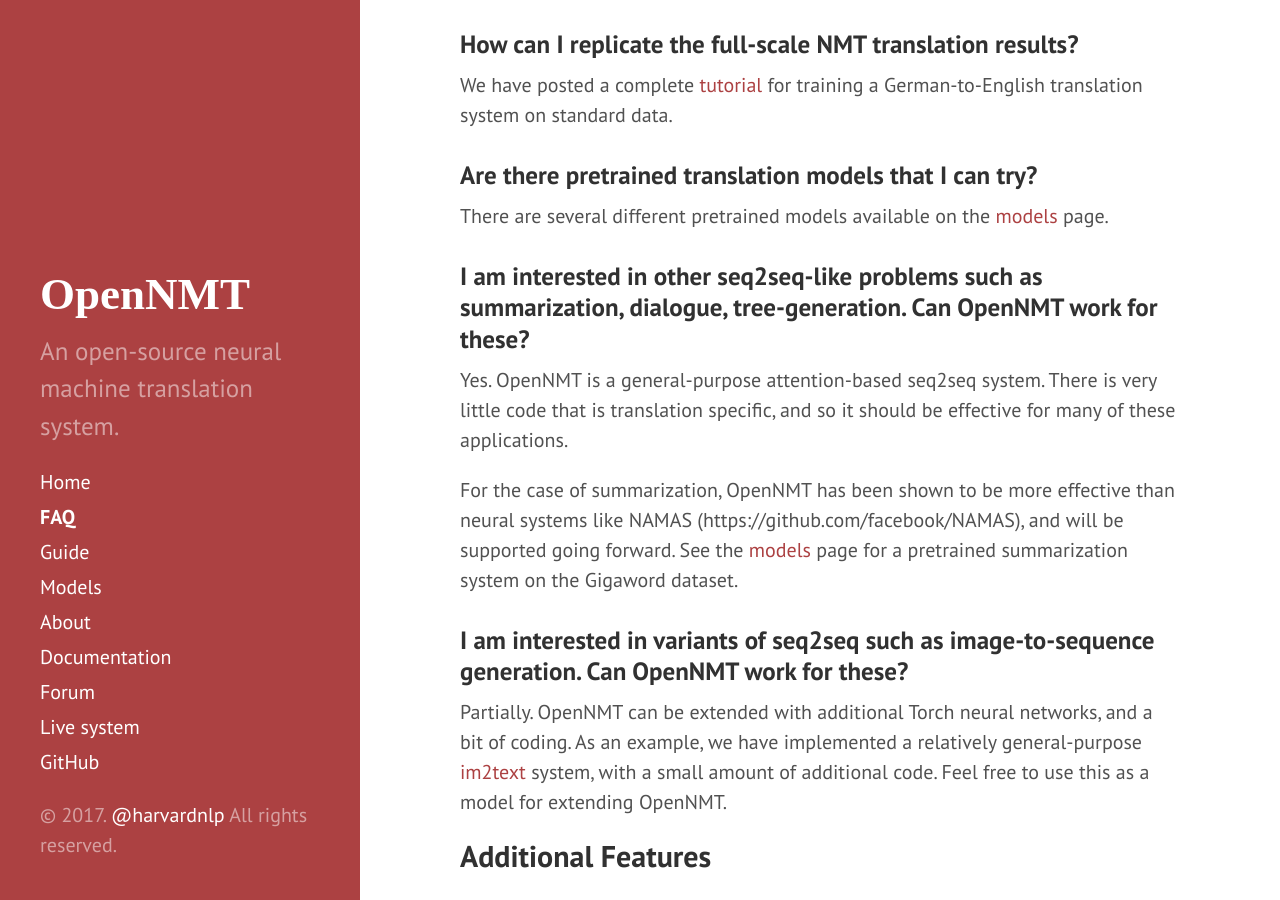
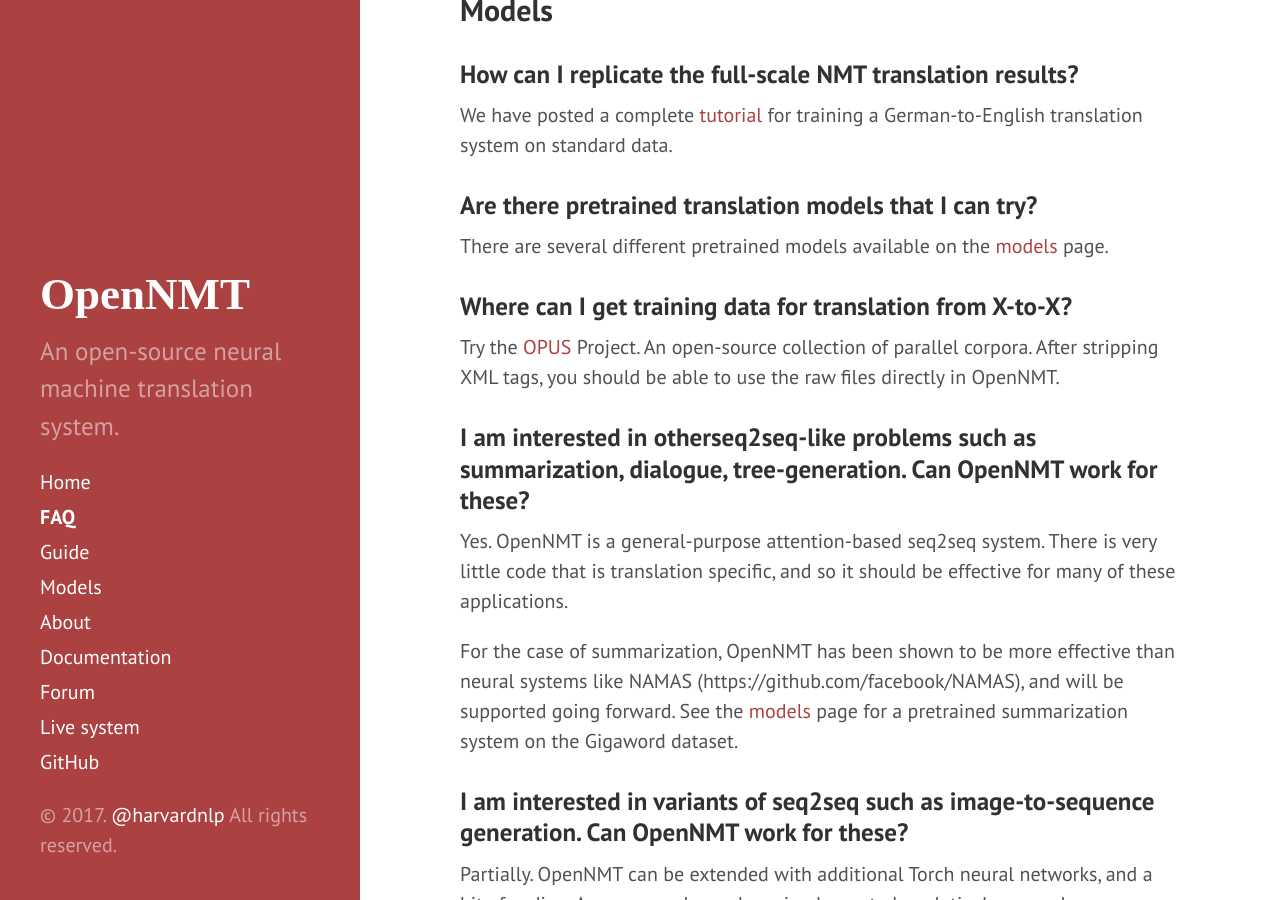
Before and after one commit to OpenNMT/opennmt.github.io, a Jekyll site: the page built from FAQ.md, in a window 1280 px wide and 900 px high, scrolled down 3503 px. Built offline with Jekyll 4.4.1, drawn with Linux system fonts in a browser that asks for light colours; some of the changed text lies outside the part shown.

Commit message:
Update FAQ.md

```diff
--- a/FAQ.md
+++ b/FAQ.md
@@ -119,7 +119,11 @@ We have posted a complete <a href="http://forum.opennmt.net/t/training-english-g
 
 There are several different pretrained models available on the <a href="http://opennmt.net//Models/">models</a> page.
 
-### I am interested in other seq2seq-like problems such as summarization, dialogue, tree-generation. Can OpenNMT work for these?
+### Where can I get training data for translation from X-to-X?
+
+Try the <a href="http://opus.lingfil.uu.se/">OPUS</a> Project. An open-source collection of parallel corpora. After stripping XML tags, you should be able to use the raw files directly in OpenNMT.
+
+### I am interested in otherseq2seq-like problems such as summarization, dialogue, tree-generation. Can OpenNMT work for these?
 
 Yes. OpenNMT is a general-purpose attention-based seq2seq system. There is very little code that is translation specific, and so it should be effective for many of these applications.
 
```
